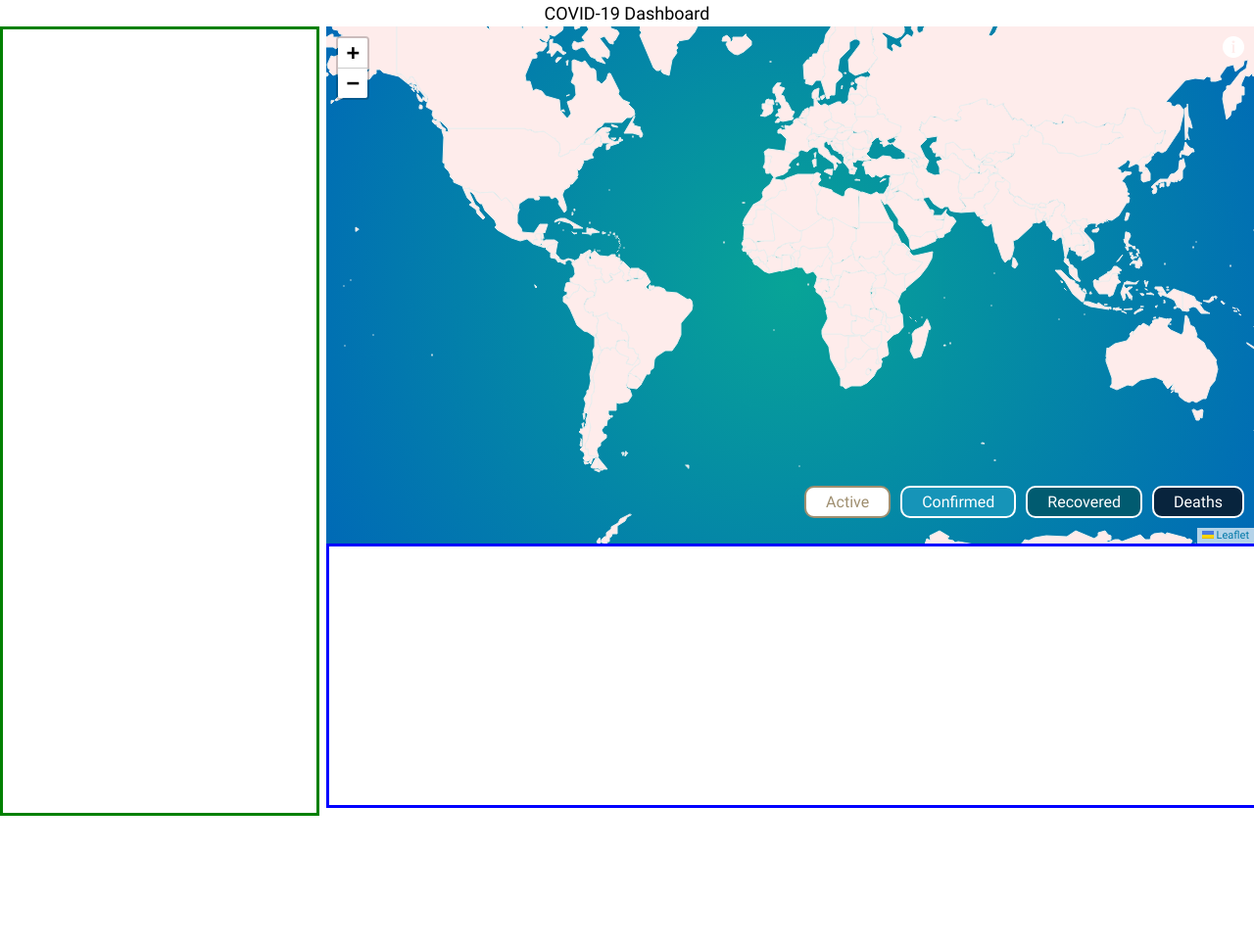
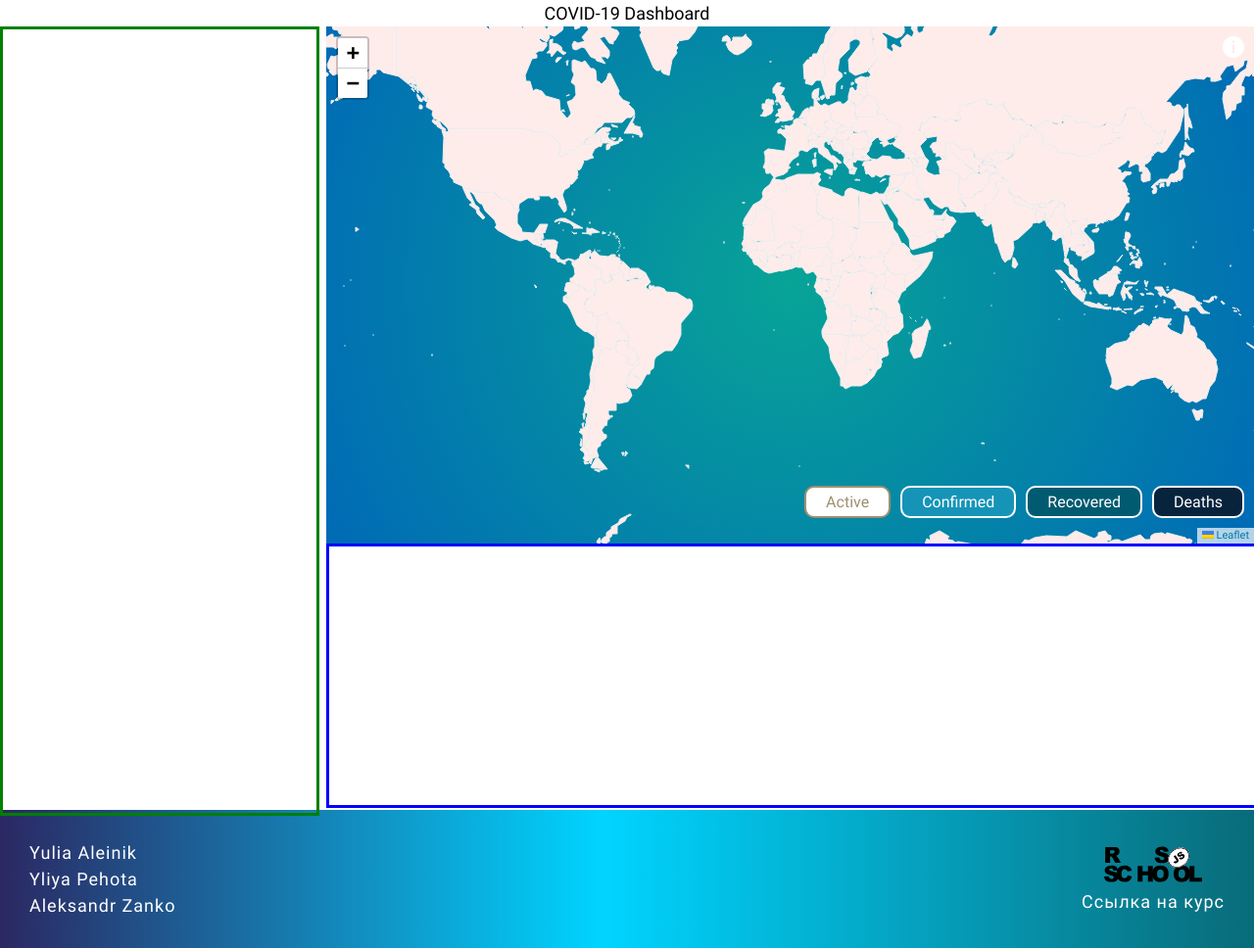
Before and after one commit to AleksandrZanko/covid-19, a website built with webpack: page src/index.html in a window 1280 px wide. Shown: the whole page at 98% size. Before the commit the page ends 833 px from the top, so only its background shows below. Built offline with nearby package versions, Linux system fonts and the light colour scheme; no server answers.

Commit message:
feat: add footer

```diff
--- a/src/css/style.css
+++ b/src/css/style.css
@@ -229,3 +229,43 @@
 }
 .leaflet-control.labelActive, .leaflet-control.labelConfirm, .leaflet-control.labelRecover, .leaflet-control.labelDeaths { clear: none }
 /** End Map style **/
+
+.footer {
+	box-sizing: border-box;
+	display: flex;
+	justify-content: space-between;
+
+	margin: 0 auto;
+	padding: 30px 30px;
+	max-width: 1280px;
+
+	background: rgb(43,40,99);
+	background: linear-gradient(90deg, rgba(43,40,99,1) 0%, rgba(0,212,255,1) 48%, rgba(9,107,121,1) 100%);
+}
+
+.footer-list {
+	margin: 0;
+	padding: 0;
+
+	list-style: none;
+}
+
+.footer-link {
+	font-size: 18px;
+	line-height: 1.5;
+	font-weight: 400;
+	color: #ffffff;
+	letter-spacing: 1px;
+	text-decoration: none;
+	transition: 0.3s;
+}
+
+.footer-link:hover {
+	color: #d6f6fb
+}
+
+.course-info {
+	display: flex;
+	flex-direction: column;
+	align-items: center;
+}
--- a/src/index.html
+++ b/src/index.html
@@ -24,9 +24,21 @@
 		</div>
 	</div>
 	<div class="footer">
-		<p></p>
-		<p></p>
-		<p></p>
+		<ul class="footer-list">
+			<li>
+				<a class="footer-link" href="https://github.com/YuliaEnik">Yulia Aleinik</a>
+			</li>
+			<li>
+				<a class="footer-link" href="https://github.com/IvanPekh">Yliya Pehota</a>
+			</li>
+			<li>
+				<a class="footer-link" href="https://github.com/AleksandrZanko">Aleksandr Zanko</a>
+			</li>
+		</ul>
+		<div class="course-info">
+			<img src="img/rs_school_js.svg" width="100px" height="50px" alt="course-logo">
+			<a class="footer-link" href="https://rs.school/js/">Ссылка на курс</a>
+		</div>
 	</div>
 
 	<script src="https://cdnjs.cloudflare.com/ajax/libs/Chart.js/2.9.4/Chart.js"></script>
```
Also changed, not shown: src/img/rs_school_js.svg (added).
